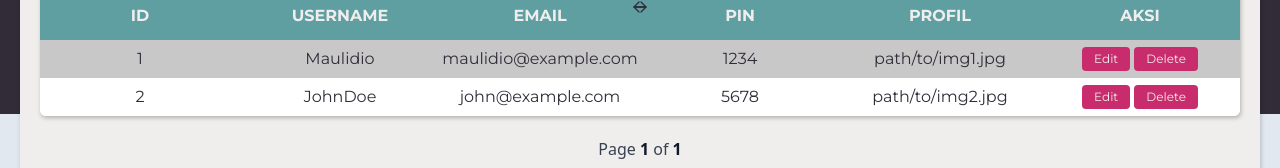
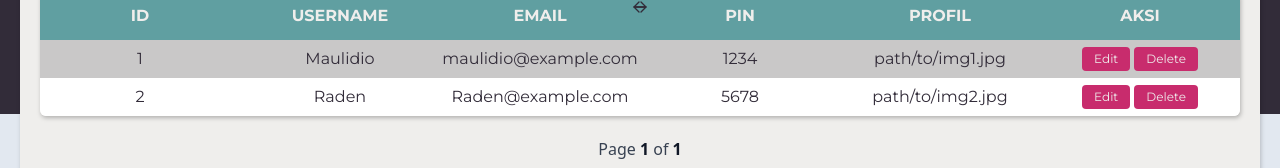
Before and after one commit to DioGitH/evolt-website, a Next.js app in the folder src/evolt-website/: page /kelolauser in a window 1280 px wide. Shown: the part 350-518 px from the top of the page. Built offline with nearby package versions, Linux system fonts and the light colour scheme.

Commit message:
kelola-user

```diff
--- a/src/evolt-website/src/app/kelolauser/page.tsx
+++ b/src/evolt-website/src/app/kelolauser/page.tsx
@@ -10,7 +10,7 @@ const formatDt = Intl.DateTimeFormat('en-US', { year: 'numeric', month: '2-digit
 
 const dummy = [
     { id: 1, username: "Maulidio", email: "maulidio@example.com", pin: "1234", profil: "path/to/img1.jpg", detailId: 1, additionalDetailId: 101 },
-    { id: 2, username: "JohnDoe", email: "john@example.com", pin: "5678", profil: "path/to/img2.jpg", detailId: 2, additionalDetailId: 102 },
+    { id: 2, username: "Raden", email: "Raden@example.com", pin: "5678", profil: "path/to/img2.jpg", detailId: 2, additionalDetailId: 102 },
     // Tambahkan data dummy lainnya sesuai kebutuhan
 ];
 
```
